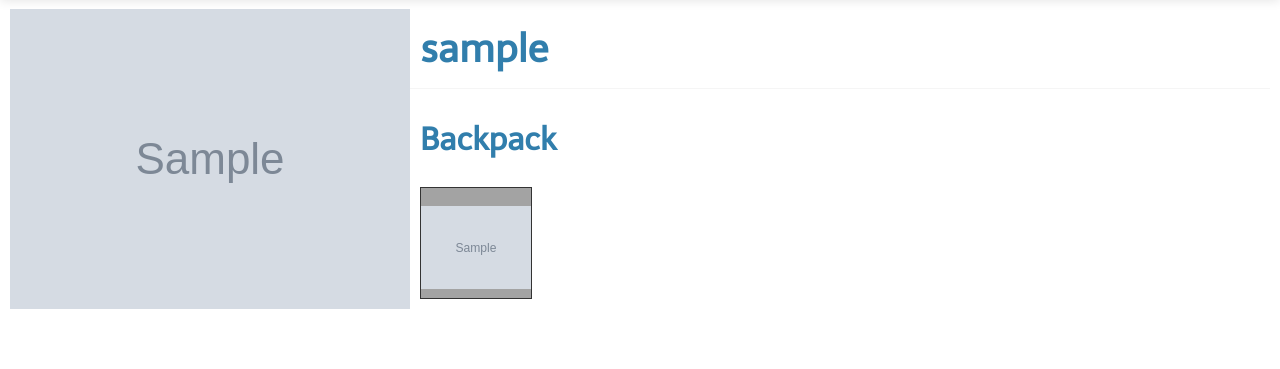
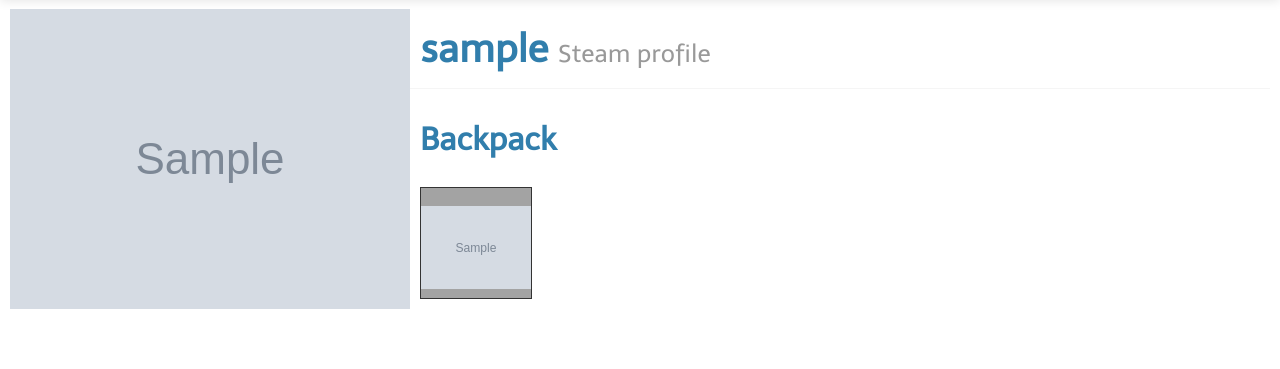
Before and after one commit to rxdazn/django-dota2swap, a Django app: page /user/1 in a window 1280 px wide. Shown: the part 51-420 px from the top of the page. Run offline with Django 3.2, Linux system fonts and the light colour scheme; tables that the repository leaves empty hold one stand-in row (values such as "Sample post"); grey boxes marked "Sample" are stand-in pictures.

Commit message:
Add steam profile on profile

```diff
--- a/accounts/templates/user_profile.html
+++ b/accounts/templates/user_profile.html
@@ -11,6 +11,7 @@
 <div class="page-header">
     <h1>
         {{ view_user.username }}
+        <a href="http://steamcommunity.com/profiles/{{ view_user.steam_id }}"><small>Steam profile</small></a>
     </h1>
 </div>
 
```
